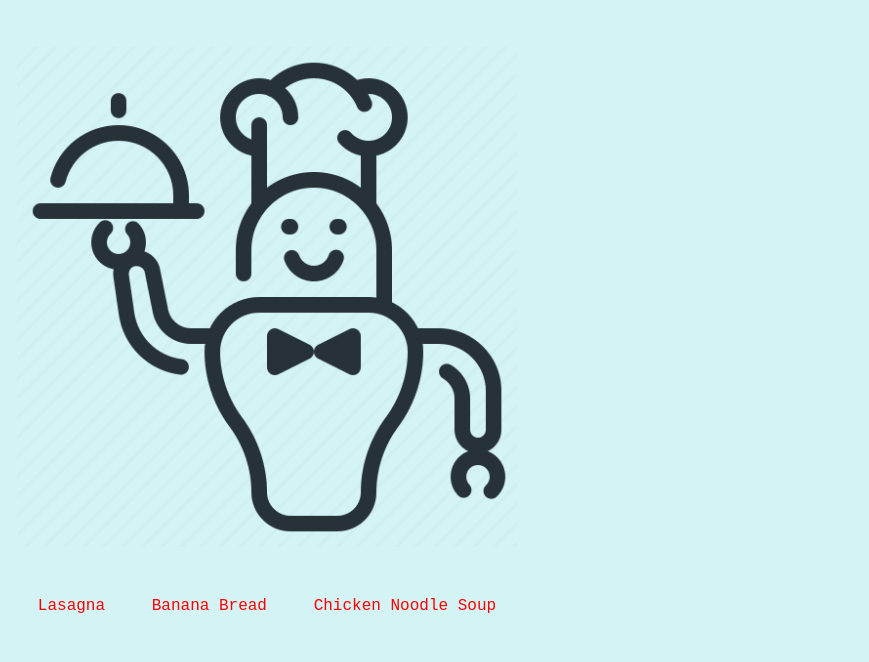
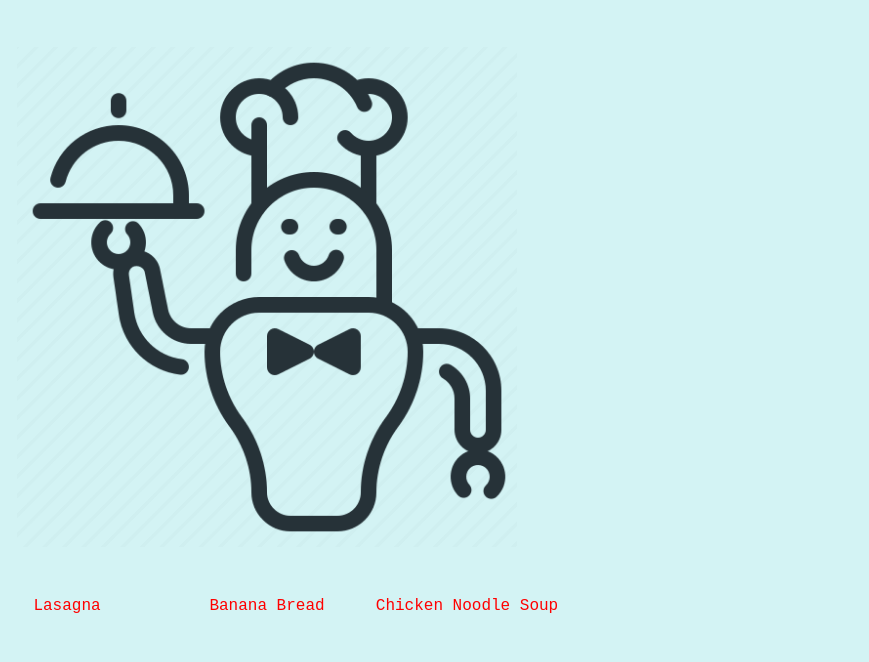
Before and after one commit to kilikamyst/odin-recipes, a plain HTML site: page index.html in a window 1280 px wide. Shown: the part 153-815 px from the top of the page, without its empty margins (373-1242 px from the left). Drawn offline with Linux system fonts and the light colour scheme.

Commit message:
Added flex component to nav on index

```diff
--- a/styles/styles.css
+++ b/styles/styles.css
@@ -56,11 +56,12 @@ h3 {
 
 .nav {
     display: flex;
-    width: 505px;
+    width: 600px;
     height: auto;;
     list-style-type: none;
     margin: 50px auto 50px auto;
     color: red;
+    /* border: 5px solid black; */
 }
 
 
@@ -90,7 +91,9 @@ li {
 
 .recipe {
     /* border: 5px solid purple; */
+    text-align: center;
     margin: auto;
+    flex: 1;
 }
 
 a {
```
